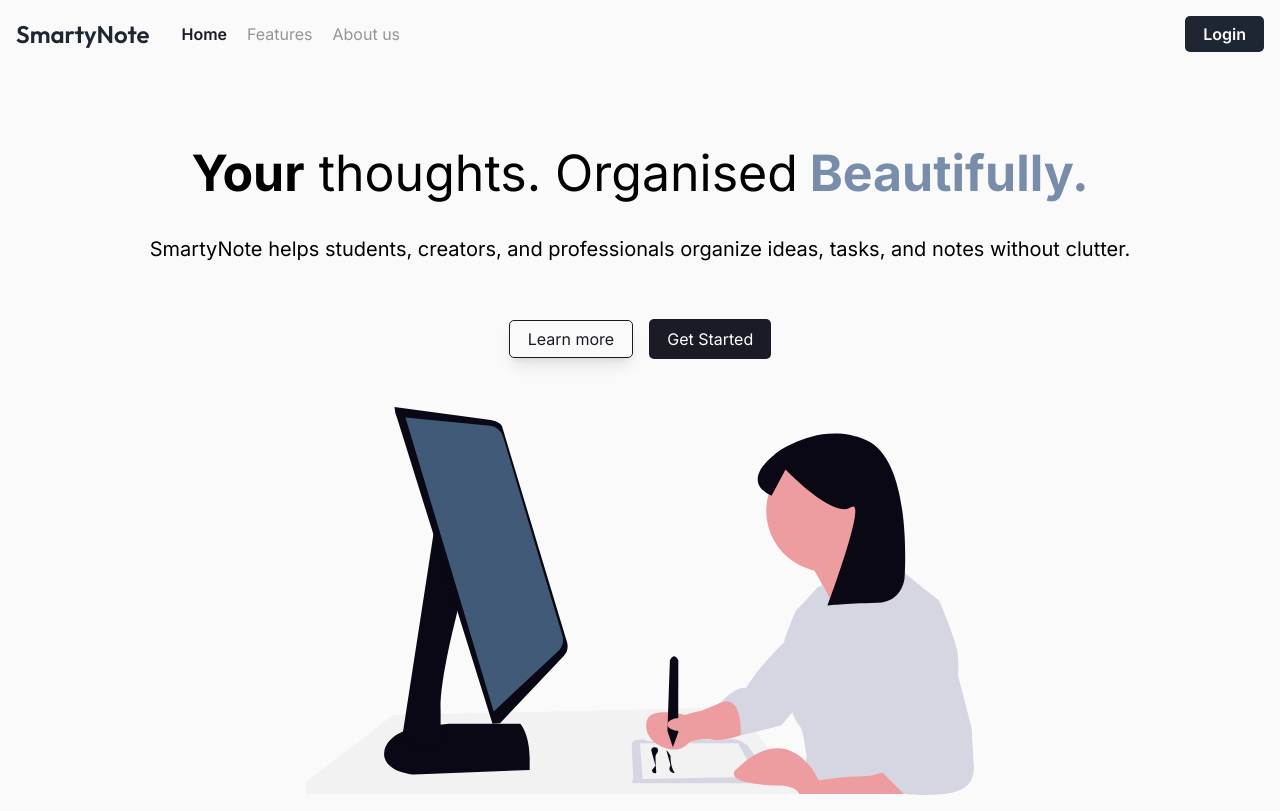
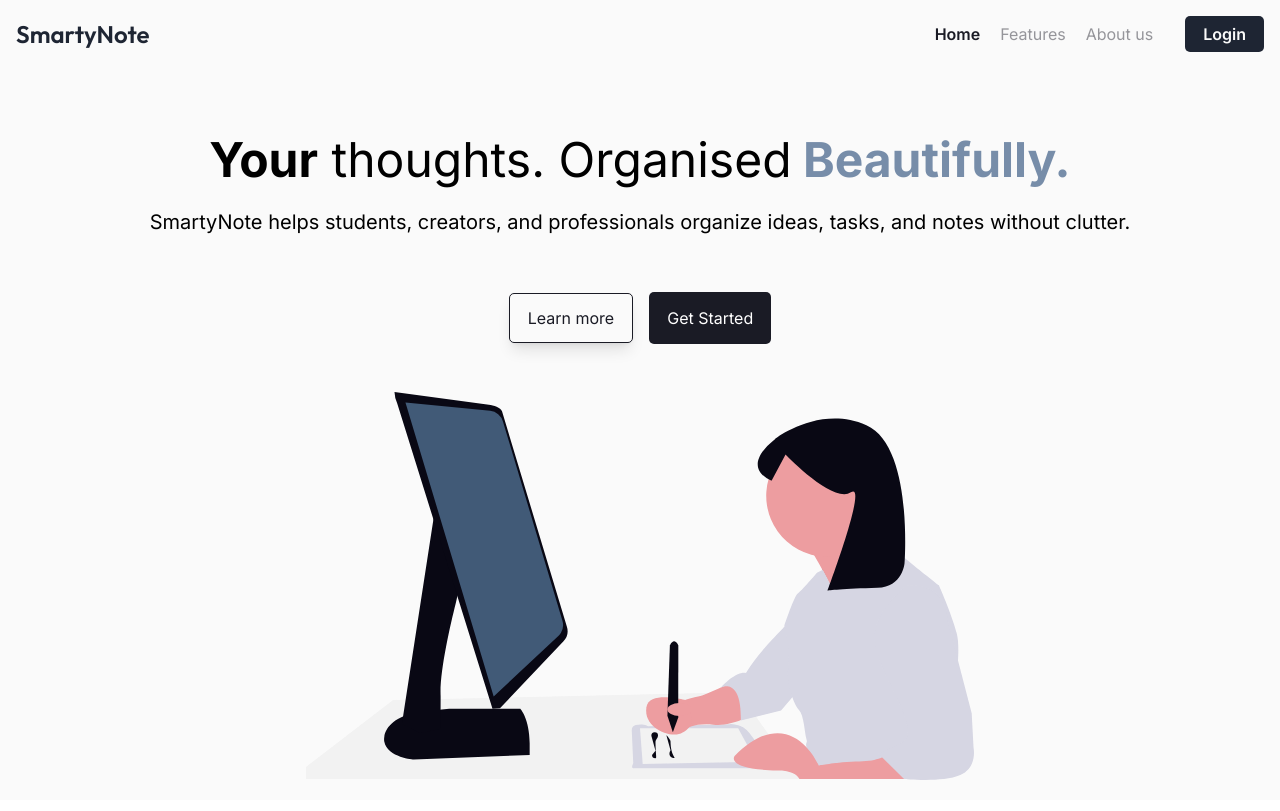
Before and after one commit to Rhea843/SmartNote, a React (Vite) app in the folder client/: page / in a window 1280 px wide. Built offline with nearby package versions, Linux system fonts and the light colour scheme.

Commit message:
animation

```diff
--- a/client/package.json
+++ b/client/package.json
@@ -11,6 +11,7 @@
   },
   "dependencies": {
     "axios": "^1.16.0",
+    "framer-motion": "^12.40.0",
     "react": "^19.2.5",
     "react-dom": "^19.2.5",
     "react-icons": "^5.6.0",
--- a/client/src/components/Navbar.jsx
+++ b/client/src/components/Navbar.jsx
@@ -2,6 +2,7 @@ import { useState } from 'react';
 import { Link } from 'react-router-dom';
 import { RxHamburgerMenu } from "react-icons/rx";
 import { IoMdClose } from "react-icons/io";
+import { motion } from "framer-motion"
 
 const Navbar = () => {
   const [isMenuOpen, setIsMenuOpen] = useState(false);
@@ -10,16 +11,12 @@ const Navbar = () => {
    <div className='relative'>
       <div className='flex items-center justify-between p-4 '>
 
-        <div className='hidden md:flex items-center justify-center gap-7'>
+        <div className='hidden md:block'>
           <h1 className='app-title hidden text-2xl md:block font-semibold text-[#1E2533]'>SmartyNote</h1>
-          <nav className='hidden gap-5 p-1 md:flex'>
-            <Link to="/" className='font-semibold text-[#1A1B25]'>Home</Link>
-            <Link to="#" className='text-[#1A1B25]/45 '>Features</Link>
-            <Link to="#" className='text-[#1A1B25]/45'>About us</Link>
-          </nav>
         </div>
 
         <div className='lg:hidden flex items-center justify-center gap-3'>
+
           <button
             className='md:hidden text-2xl'
             onClick={() => setIsMenuOpen(true)}
@@ -29,10 +26,22 @@ const Navbar = () => {
 
           <h1 className='app-title md:hidden text-2xl  font-semibold text-[#0D1B2A]'>SmartyNote</h1>
         </div>
+        <div className='flex justify-between items-center gap-7'>
 
-        <button className='bg-[#1E2533] px-4.5 py-1.5 rounded-[5px]'>
-          <Link to="/login" className='font-semibold text-[#fafafa]'>Login</Link>
-        </button>
+         <nav className='hidden gap-5 p-1 md:flex'>
+            <Link to="/" className='font-semibold text-[#1A1B25]'>Home</Link>
+            <Link to="#" className='text-[#1A1B25]/45 '>Features</Link>
+            <Link to="#" className='text-[#1A1B25]/45'>About us</Link>
+          </nav>
+
+          <motion.button
+           whileHover={{ scale: 1.12 }}
+           whileTap={{ scale: 0.95 }} className='bg-[#1E2533] px-4.5 py-1.5 rounded-[5px]'>
+            <Link to="/login" className='font-semibold text-[#fafafa]'>Login</Link>
+          </motion.button>
+        </div>
+
+
      </div>
 
       {isMenuOpen && (
--- a/client/src/pages/Hero.jsx
+++ b/client/src/pages/Hero.jsx
@@ -1,25 +1,97 @@
+import { useState, useEffect } from 'react';
 import { Link } from "react-router-dom";
 import Navbar from "../components/Navbar";
+import { motion } from "framer-motion"
 import avatar from '../assets/undraw_taking-notes_oyqz.svg';
+
+const TypeWriterText =({ text, delay = 0}) => {
+  const [displayText, setDisplayText] = useState('');
+  const [currentIndex, setCurrentIndex] = useState(0);
+  const [started, setStarted] = useState(false);
+  const [isDeleting, setIsDeleting] = useState(false);
+
+  useEffect(() => {
+    const startTimeout = setTimeout(() => {
+      setStarted(true);
+    }, delay);
+    return () => clearTimeout(startTimeout);
+  }, [delay]);
+
+  useEffect(() => {
+    if(!started) return;
+
+    if (!isDeleting && currentIndex < text.length) {
+     const timeout = setTimeout(() => {
+       setDisplayText(prev => prev + text[currentIndex]);
+       setCurrentIndex(prev => prev + 1);
+     }, 80);
+     return () => clearTimeout(timeout);
+    }
+
+    if (!isDeleting && currentIndex === text.length) {
+     const timeout = setTimeout(() => {
+       setIsDeleting(true);
+      }, 2000);
+     return () => clearTimeout(timeout);
+    }
+
+
+    if (isDeleting && displayText.length > 0) {
+      const timeout = setTimeout(() => {
+       setDisplayText(prev => prev.slice(0, -1));
+      }, 50);
+      return () => clearTimeout(timeout);
+    }
+
+
+    if (isDeleting && displayText.length === 0) {
+     setIsDeleting(false);
+     setCurrentIndex(0);
+    }
+  }, [currentIndex, text, started, isDeleting, displayText]);
+
+    return (
+      <span>
+        {displayText}
+     </span>
+   );
+};
+
 
 const Hero = () => {
 
   return (
     <div>
       <Navbar />
-      <div>
-        <h1 className="text-center text-[32px] lg:text-[50px] md:text-[40px] mt-15 p-2"><span className="font-bold text-[#01A1B25]">Your</span> thoughts. Organised<span className="font-bold text-[#778DA9]"> Beautifully.</span></h1>
+      <motion.div
+        initial={{ opacity: 0, y: 60 }}
+        animate={{ opacity: 1, y: 0 }}
+        transition={{ duration: 0.6, delay: 0.2  }}
+      >
+        <h1 className="text-center text-[32px] lg:text-5xl md:text-[40px] mt-15 p-2"><span className="font-bold text-[#01A1B25]">Your</span> thoughts. Organised<span className="font-bold text-[#778DA9]"><TypeWriterText text=" Beautifully." delay={160} /></span></h1>
         <p className="text-center md:mt-2 mt-0 md:text-xl text-sm p-2">SmartyNote helps students, creators, and professionals organize ideas, tasks, and notes without clutter.</p>
-      </div>
-      <div className="flex items-center justify-center gap-4 md:mt-12 mt-3">
-        <button className='border border-[#1A1B25] px-4.5 py-1.5 rounded-[5px] shadow-lg'>
+      </motion.div>
+      <motion.div
+        initial={{ opacity: 0, y: 40 }}
+        animate={{ opacity: 1, y: 0 }}
+        transition={{ duration: 0.6 }}
+         className="flex items-center justify-center gap-4 md:mt-12 mt-3">
+       <motion.button
+        whileHover={{ scale: 1.12 }}
+        whileTap={{ scale: 0.95 }}
+        className='border border-[#1A1B25] px-4.5 py-3 rounded-[5px] shadow-lg'
+        >
          <Link to="#" className='text-[#1A1B25]'>Learn more</Link>
-       </button>
+       </motion.button>
 
-       <button className='bg-[#1A1B25] px-4.5 py-2 rounded-[5px]'>
-        <Link to="/register" className='text-white'>Get Started</Link>
-       </button>
-      </div>
+       <motion.button
+        whileHover={{ scale: 1.12 }}
+        whileTap={{ scale: 0.95 }}
+        className='bg-[#1A1B25] px-4.5 py-3.5 rounded-[5px]'
+        >
+         <Link to="/register" className='text-white'>Get Started</Link>
+       </motion.button>
+      </motion.div>
       <div className="flex justify-center">
         <img src={avatar} alt="Avatar" width="700" height="500" className="mt-8 p-4" />
       </div>
--- a/client/src/pages/Login.jsx
+++ b/client/src/pages/Login.jsx
@@ -1,5 +1,60 @@
-import { useState } from 'react';
+import { useState, useEffect } from 'react';
 import { useNavigate } from 'react-router-dom';
+import { motion } from 'framer-motion';
+
+
+const TypeWriterText =({ text, delay = 0}) => {
+  const [displayText, setDisplayText] = useState('');
+  const [currentIndex, setCurrentIndex] = useState(0);
+  const [started, setStarted] = useState(false);
+  const [isDeleting, setIsDeleting] = useState(false);
+
+  useEffect(() => {
+    const startTimeout = setTimeout(() => {
+      setStarted(true);
+    }, delay);
+    return () => clearTimeout(startTimeout);
+  }, [delay]);
+
+  useEffect(() => {
+    if(!started) return;
+
+    if (!isDeleting && currentIndex < text.length) {
+     const timeout = setTimeout(() => {
+       setDisplayText(prev => prev + text[currentIndex]);
+       setCurrentIndex(prev => prev + 1);
+     }, 80);
+     return () => clearTimeout(timeout);
+    }
+
+    if (!isDeleting && currentIndex === text.length) {
+     const timeout = setTimeout(() => {
+       setIsDeleting(true);
+      }, 2000);
+     return () => clearTimeout(timeout);
+    }
+
+
+    if (isDeleting && displayText.length > 0) {
+      const timeout = setTimeout(() => {
+       setDisplayText(prev => prev.slice(0, -1));
+      }, 50);
+      return () => clearTimeout(timeout);
+    }
+
+
+    if (isDeleting && displayText.length === 0) {
+     setIsDeleting(false);
+     setCurrentIndex(0);
+    }
+  }, [currentIndex, text, started, isDeleting, displayText]);
+
+    return (
+      <span>
+        {displayText}
+     </span>
+   );
+};
 
 const Login = () => {
 
@@ -61,8 +116,17 @@ const Login = () => {
         }}
       >
         <div className='flex flex-col items-center justify-center'>
-          <h1 className='app-title text-4xl text-[#fafafa] font-bold mb-4'>Smarty<span className='text-[#778DA9]'>N</span>otes</h1>
-          <p className='text-[#fafafa] text-sm'>Your intelligent note-taking <span className='text-[#778DA9]'>companion</span></p>
+          <h1 className='app-title text-4xl text-[#fafafa] font-bold mb-4'>Smarty<span className='text-[#778DA9]'>N</span>
+           <TypeWriterText text="otes" delay={60} />
+          </h1>
+          <motion.p
+            initial={{ opacity: 0, y: 60 }}
+            animate={{ opacity: 1, y: 0 }}
+            transition={{ duration: 0.6, delay: 0.2  }}
+             className='text-[#fafafa] text-sm'
+          >Your intelligent note-taking
+           <span className='text-[#778DA9]'> companion</span>
+          </motion.p>
         </div>
      </div>
 
@@ -76,8 +140,17 @@ const Login = () => {
       }}
     >
       <div className='flex flex-col items-center justify-center py-83'>
-        <h1 className='app-title text-4xl text-[#fafafa] font-bold mb-2'>Smarty<span className='text-[#778DA9]'>N</span>otes</h1>
-        <p className='text-[#fafafa] text-sm'>Your intelligent note-taking <span className='text-[#778DA9]'>companion</span></p>
+         <h1 className='app-title text-5xl text-[#fafafa] font-bold mb-2'>Smarty<span className='text-[#778DA9]'>N</span>
+           <TypeWriterText text="otes" delay={60} />
+          </h1>
+        <motion.p
+         initial={{ opacity: 0, y: 60 }}
+         animate={{ opacity: 1, y: 0 }}
+         transition={{ duration: 0.6, delay: 0.2  }}
+          className='text-[#fafafa] text-sm'
+        >Your intelligent note-taking
+         <span className='text-[#778DA9]'> companion</span>
+        </motion.p>
       </div>
 
     </div>
--- a/client/src/pages/Register.jsx
+++ b/client/src/pages/Register.jsx
@@ -1,6 +1,59 @@
-import { useState } from 'react';
+import { useState, useEffect } from 'react';
 import { useNavigate } from 'react-router-dom';
+import { motion } from 'framer-motion';
 
+const TypeWriterText = ({ text, delay = 0}) => {
+  const [displayText, setDisplayText] = useState('');
+  const [currentIndex, setCurrentIndex] = useState(0);
+  const [started, setStarted] = useState(false);
+  const [isDeleting, setIsDeleting] = useState(false);
+
+  useEffect(() => {
+    const startTimeout = setTimeout(() => {
+      setStarted(true);
+    }, delay);
+    return () => clearTimeout(startTimeout);
+  }, [delay]);
+
+  useEffect(() => {
+    if(!started) return;
+
+    if (!isDeleting && currentIndex < text.length) {
+     const timeout = setTimeout(() => {
+       setDisplayText(prev => prev + text[currentIndex]);
+       setCurrentIndex(prev => prev + 1);
+     }, 80);
+     return () => clearTimeout(timeout);
+    }
+
+    if (!isDeleting && currentIndex === text.length) {
+     const timeout = setTimeout(() => {
+       setIsDeleting(true);
+      }, 2000);
+     return () => clearTimeout(timeout);
+    }
+
+
+    if (isDeleting && displayText.length > 0) {
+      const timeout = setTimeout(() => {
+       setDisplayText(prev => prev.slice(0, -1));
+      }, 50);
+      return () => clearTimeout(timeout);
+    }
+
+
+    if (isDeleting && displayText.length === 0) {
+     setIsDeleting(false);
+     setCurrentIndex(0);
+    }
+  }, [currentIndex, text, started, isDeleting, displayText]);
+
+    return (
+      <span>
+        {displayText}
+     </span>
+   );
+};
 
 const Register = () => {
   const [formData, setFormData] = useState({
@@ -61,8 +114,17 @@ const Register = () => {
         }}
       >
         <div className='flex flex-col items-center justify-center'>
-          <h1 className='app-title text-4xl text-[#fafafa] font-bold mb-4'>Smarty<span className='text-[#778DA9]'>N</span>otes</h1>
-          <p className='text-[#fafafa] text-sm'>Your intelligent note-taking <span className='text-[#778DA9]'>companion</span></p>
+          <h1 className='app-title text-4xl text-[#fafafa] font-bold mb-4'>Smarty<span className='text-[#778DA9]'>N</span>
+            <TypeWriterText text="otes" delay={60} />
+          </h1>
+          <motion.p
+            initial={{ opacity: 0, y: 60 }}
+            animate={{ opacity: 1, y: 0 }}
+            transition={{ duration: 0.6, delay: 0.2  }}
+              className='text-[#fafafa] text-sm'
+          >Your intelligent note-taking
+            <span className='text-[#778DA9]'> companion</span>
+          </motion.p>
         </div>
      </div>
 
@@ -75,8 +137,17 @@ const Register = () => {
         }}
       >
         <div className='flex flex-col items-center justify-center py-83'>
-          <h1 className='app-title text-4xl text-[#fafafa] font-bold mb-2'>Smarty<span className='text-[#778DA9]'>N</span>otes</h1>
-          <p className='text-[#fafafa] text-sm'>Your intelligent note-taking <span className='text-[#778DA9]'>companion</span></p>
+         <h1 className='app-title text-5xl text-[#fafafa] font-bold mb-2'>Smarty<span className='text-[#778DA9]'>N</span>
+            <TypeWriterText text="otes" delay={260} />
+          </h1>
+          <motion.p
+          initial={{ opacity: 0, y: 60 }}
+          animate={{ opacity: 1, y: 0 }}
+          transition={{ duration: 0.6, delay: 0.2  }}
+            className='text-[#fafafa] text-sm'
+          >Your intelligent note-taking
+          <span className='text-[#778DA9]'> companion</span>
+          </motion.p>
         </div>
 
       </div>
```
Also changed, not shown: 2 other files (tests, documents, lock files or other folders).
